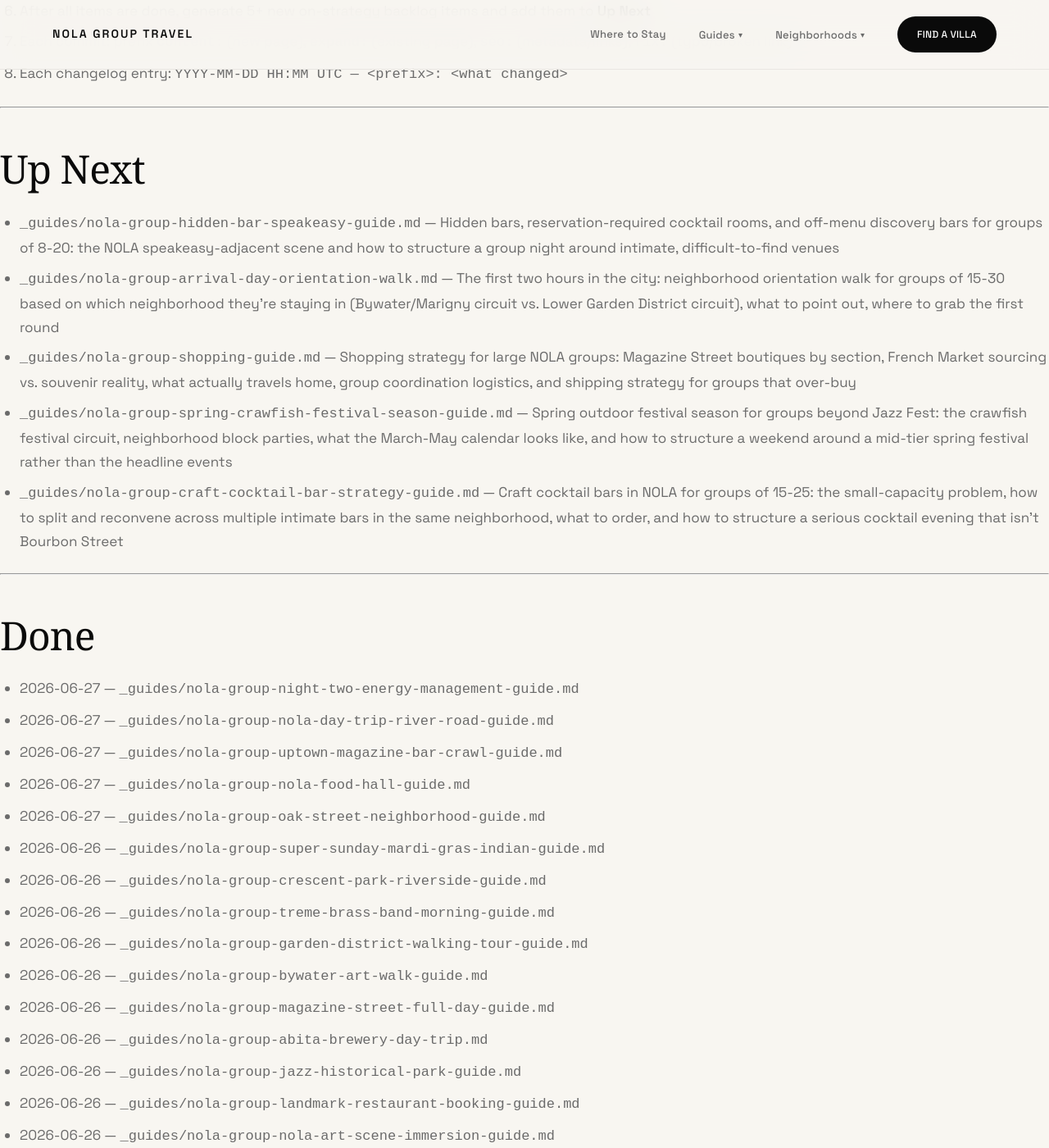
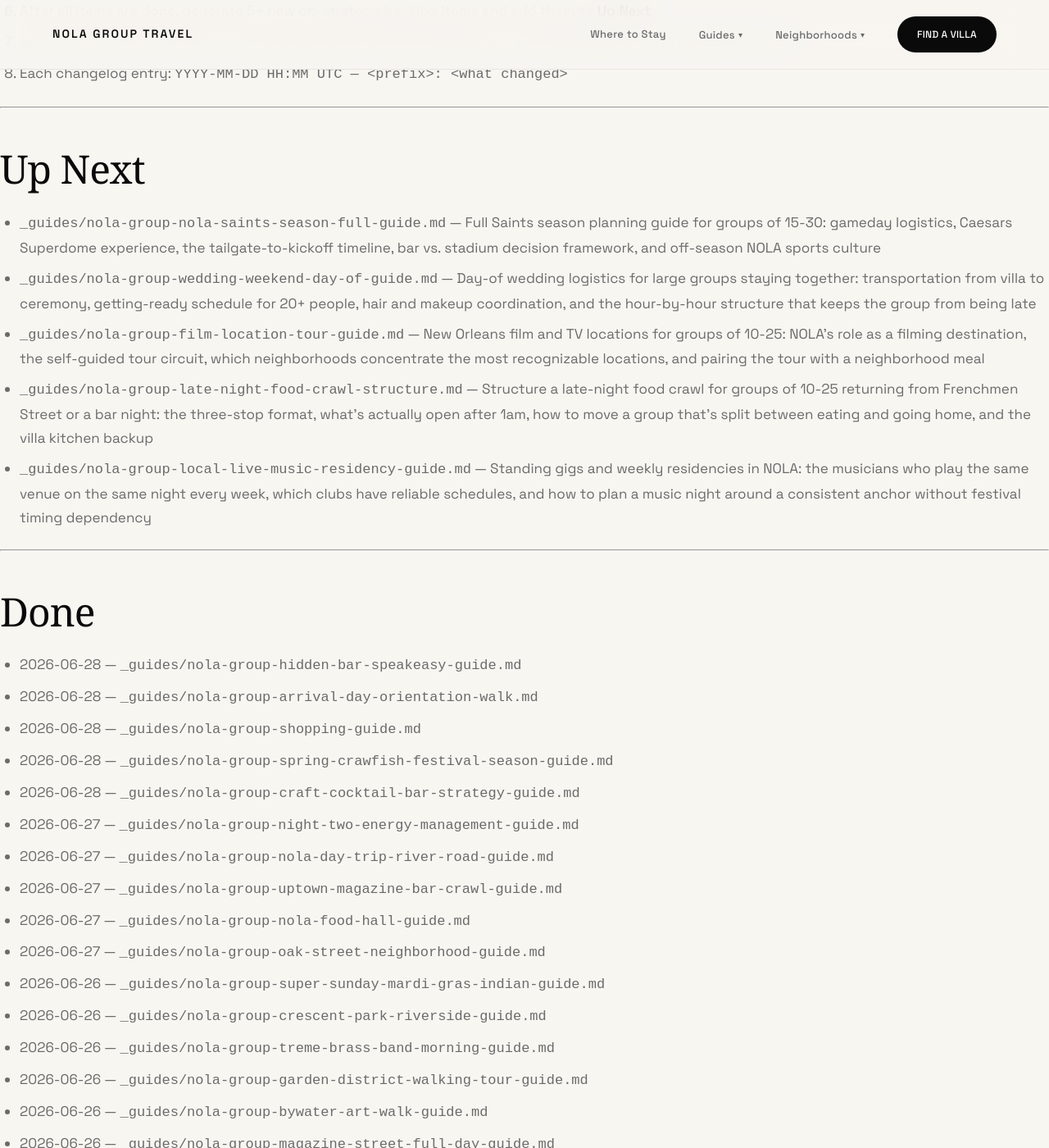
Before and after one commit to sjworth-dev/nola-group-travel, a Jekyll site: the page built from ROADMAP.md, in a window 1280 px wide and 1400 px high, scrolled down 3111 px. Shown: the whole window at 82% size. Built offline with Jekyll 4.4.1, drawn with Linux system fonts in a browser that asks for light colours; some web fonts are replaced; our own code applies the rules of GitHub Pages for plain Markdown files.

Commit message:
seo: update ROADMAP — move 5 items to Done, add 5 new Up Next backlog items, add changelog entries

```diff
--- a/ROADMAP.md
+++ b/ROADMAP.md
@@ -86,16 +86,21 @@ This is an independent guide. Properties may be described editorially as example
 
 ## Up Next
 
-- `_guides/nola-group-hidden-bar-speakeasy-guide.md` — Hidden bars, reservation-required cocktail rooms, and off-menu discovery bars for groups of 8-20: the NOLA speakeasy-adjacent scene and how to structure a group night around intimate, difficult-to-find venues
-- `_guides/nola-group-arrival-day-orientation-walk.md` — The first two hours in the city: neighborhood orientation walk for groups of 15-30 based on which neighborhood they're staying in (Bywater/Marigny circuit vs. Lower Garden District circuit), what to point out, where to grab the first round
-- `_guides/nola-group-shopping-guide.md` — Shopping strategy for large NOLA groups: Magazine Street boutiques by section, French Market sourcing vs. souvenir reality, what actually travels home, group coordination logistics, and shipping strategy for groups that over-buy
-- `_guides/nola-group-spring-crawfish-festival-season-guide.md` — Spring outdoor festival season for groups beyond Jazz Fest: the crawfish festival circuit, neighborhood block parties, what the March-May calendar looks like, and how to structure a weekend around a mid-tier spring festival rather than the headline events
-- `_guides/nola-group-craft-cocktail-bar-strategy-guide.md` — Craft cocktail bars in NOLA for groups of 15-25: the small-capacity problem, how to split and reconvene across multiple intimate bars in the same neighborhood, what to order, and how to structure a serious cocktail evening that isn't Bourbon Street
+- `_guides/nola-group-nola-saints-season-full-guide.md` — Full Saints season planning guide for groups of 15-30: gameday logistics, Caesars Superdome experience, the tailgate-to-kickoff timeline, bar vs. stadium decision framework, and off-season NOLA sports culture
+- `_guides/nola-group-wedding-weekend-day-of-guide.md` — Day-of wedding logistics for large groups staying together: transportation from villa to ceremony, getting-ready schedule for 20+ people, hair and makeup coordination, and the hour-by-hour structure that keeps the group from being late
+- `_guides/nola-group-film-location-tour-guide.md` — New Orleans film and TV locations for groups of 10-25: NOLA's role as a filming destination, the self-guided tour circuit, which neighborhoods concentrate the most recognizable locations, and pairing the tour with a neighborhood meal
+- `_guides/nola-group-late-night-food-crawl-structure.md` — Structure a late-night food crawl for groups of 10-25 returning from Frenchmen Street or a bar night: the three-stop format, what's actually open after 1am, how to move a group that's split between eating and going home, and the villa kitchen backup
+- `_guides/nola-group-local-live-music-residency-guide.md` — Standing gigs and weekly residencies in NOLA: the musicians who play the same venue on the same night every week, which clubs have reliable schedules, and how to plan a music night around a consistent anchor without festival timing dependency
 
 ---
 
 ## Done
 
+- 2026-06-28 — `_guides/nola-group-hidden-bar-speakeasy-guide.md`
+- 2026-06-28 — `_guides/nola-group-arrival-day-orientation-walk.md`
+- 2026-06-28 — `_guides/nola-group-shopping-guide.md`
+- 2026-06-28 — `_guides/nola-group-spring-crawfish-festival-season-guide.md`
+- 2026-06-28 — `_guides/nola-group-craft-cocktail-bar-strategy-guide.md`
 - 2026-06-27 — `_guides/nola-group-night-two-energy-management-guide.md`
 - 2026-06-27 — `_guides/nola-group-nola-day-trip-river-road-guide.md`
 - 2026-06-27 — `_guides/nola-group-uptown-magazine-bar-crawl-guide.md`
@@ -694,3 +699,8 @@ This is an independent guide. Properties may be described editorially as example
 2026-06-27 11:30 UTC — content: add _guides/nola-group-nola-day-trip-river-road-guide.md — River Road day trip for groups of 15-25: Whitney Plantation, ethical framework for plantation tourism, drive structure, and lunch logistics
 2026-06-27 11:45 UTC — content: add _guides/nola-group-night-two-energy-management-guide.md — managing the group energy arc across a 3-5 day NOLA trip: night two peak, night three crash, day four recalibration, and structures that keep 20 people cohesive
 2026-06-26 12:00 UTC — content: add _guides/nola-group-nola-art-scene-immersion-guide.md — NOLA art scene immersion beyond the Warehouse District: St. Claude, Bywater studios, Frenchmen Art Market, and Second Saturday logistics for groups of 10-20
+2026-06-28 10:00 UTC — content: add _guides/nola-group-hidden-bar-speakeasy-guide.md — hidden bars and reservation-required cocktail rooms for groups of 8-20: NOLA speakeasy-adjacent scene, split-and-reconvene model, what to order
+2026-06-28 10:15 UTC — content: add _guides/nola-group-arrival-day-orientation-walk.md — arrival day orientation walk for groups of 15-30: Bywater/Marigny circuit and LGD circuit, what to point out, first-drink landing point
+2026-06-28 10:30 UTC — content: add _guides/nola-group-shopping-guide.md — NOLA group shopping strategy: Magazine Street by section, French Market reality, what to buy, group coordination logistics, and shipping strategy
+2026-06-28 10:45 UTC — content: add _guides/nola-group-spring-crawfish-festival-season-guide.md — spring festival circuit beyond Jazz Fest: crawfish season, neighborhood block parties, March-May calendar, and mid-tier festival weekend structure for groups of 10-30
+2026-06-28 11:00 UTC — content: add _guides/nola-group-craft-cocktail-bar-strategy-guide.md — craft cocktail bar strategy for groups of 15-25: small-capacity problem, split-and-reconvene model, NOLA cocktail heritage, what to order
```
